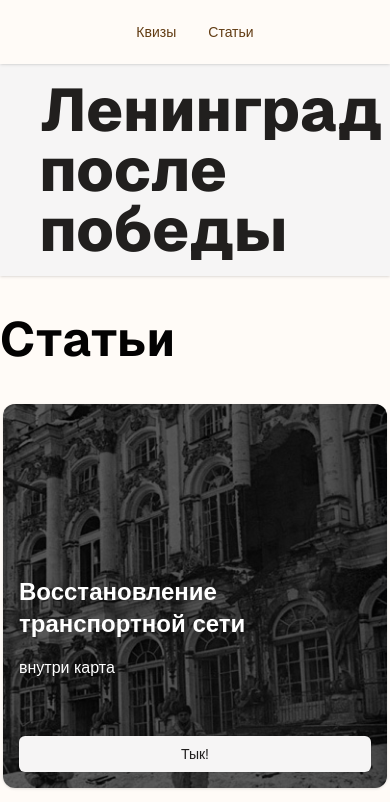
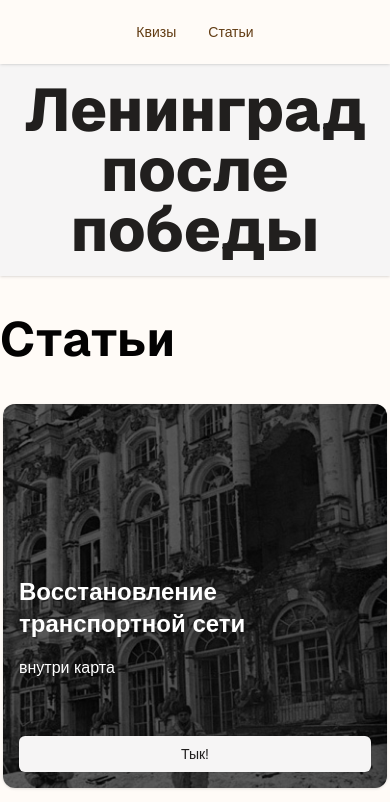
Before and after one commit to JmihPajiloy/history, a Next.js app: page / in a window 390 px wide. Shown: the top 802 px of the page. Built offline with nearby package versions, Linux system fonts and the light colour scheme.

Commit message:
minor refactoring

```diff
--- a/app/layout.tsx
+++ b/app/layout.tsx
@@ -3,7 +3,7 @@ import localFont from "next/font/local";
 import {  Inter, JetBrains_Mono } from "next/font/google";
 import { cn } from "@/lib/utils";
 import "./globals.css";
-import React, { PropsWithChildren } from "react";
+import React, { type PropsWithChildren } from "react";
 import { Providers } from "@/components/providers";
 import { Header } from "@/components/header";
 import { Footer } from "@/components/footer";
@@ -50,8 +50,8 @@ export default function RootLayout({ children }: PropsWithChildren) {
     <Providers>
       <Header/>
       {children}
+      <Footer/>
     </Providers>
-    <Footer/>
     </body>
     </html>
   );
--- a/app/page.tsx
+++ b/app/page.tsx
@@ -9,17 +9,17 @@ export default function Page() {
   return (
     <main className="flex flex-col grow">
       <div className="flex justify-center items-center gap-8 p-4 bg-accent shadow">
-        <div className="w-1/2">
+        <div className="w-1/2 hidden lg:block">
           <AspectRatio ratio={16 / 9}>
             <Image
               src="/img_1.png"
               alt="Peterhof"
-              className="rounded-xl "
+              className="rounded-xl"
               fill
             />
           </AspectRatio>
         </div>
-        <h1 className="font-extrabold font-heading text-accent-foreground text-6xl">
+        <h1 className="font-extrabold font-heading lg:text-left text-center text-accent-foreground text-6xl">
           Ленинград после победы
         </h1>
       </div>
```
